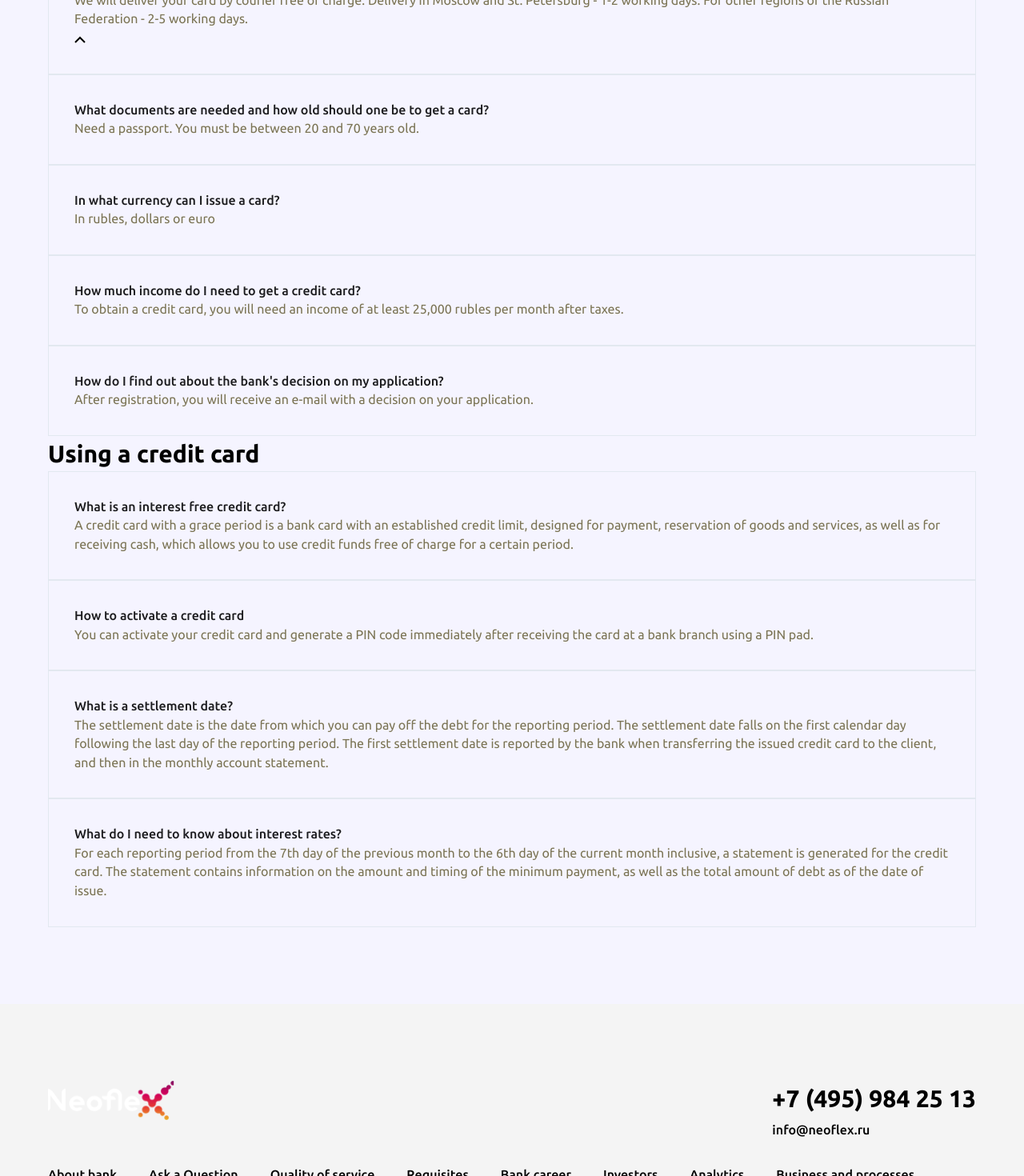
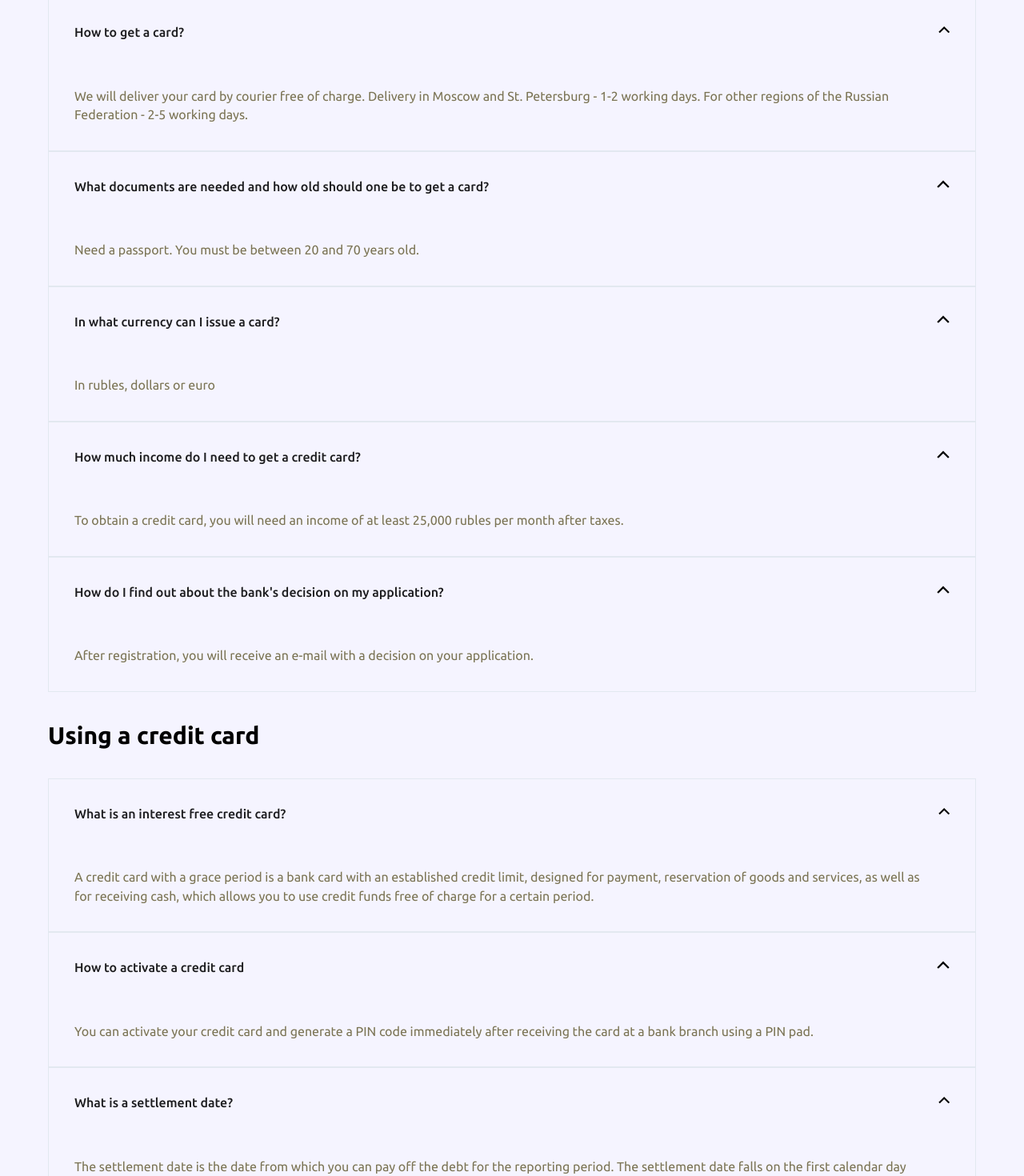
Before and after one commit to Schneegestober1/neo-bank, a React (Vite) app: page /loan/faq in a window 1280 px wide. Shown: the part 640-2110 px from the top of the page at 80% size. Built offline with nearby package versions, Linux system fonts and the light colour scheme.

Commit message:
desctop faq is ready

```diff
--- a/src/components/loan/FaqBlock/FaqBlock.tsx
+++ b/src/components/loan/FaqBlock/FaqBlock.tsx
@@ -9,15 +9,18 @@ const FaqBlock = () => {
           <h3 className={styles['faq-block__title']}>Issuing and receiving a card</h3>
           <div className={styles['faq-block__list']}>
             <div className={styles['faq-block__item']}>
+              <div className={styles['faq-block__content']}>
                 <p className={styles['faq-block__question']}>How to get a card?</p>
                 <p className={styles['faq-block__answer']}>
                   We will deliver your card by courier free of charge. Delivery in Moscow and St.
                   Petersburg - 1-2 working days. For other regions of the Russian Federation - 2-5
                   working days.
                 </p>
-              <ArrowUpIcon />
+              </div>
+              <ArrowUpIcon className={styles['faq-block__icon']} />
             </div>
             <div className={styles['faq-block__item']}>
+              <div className={styles['faq-block__content']}>
                 <p className={styles['faq-block__question']}>
                   What documents are needed and how old should one be to get a card?
                 </p>
@@ -25,11 +28,17 @@ const FaqBlock = () => {
                   Need a passport. You must be between 20 and 70 years old.
                 </p>
               </div>
+              <ArrowUpIcon className={styles['faq-block__icon']} />
+            </div>
             <div className={styles['faq-block__item']}>
+              <div className={styles['faq-block__content']}>
                 <p className={styles['faq-block__question']}>In what currency can I issue a card?</p>
                 <p className={styles['faq-block__answer']}>In rubles, dollars or euro</p>
               </div>
+              <ArrowUpIcon className={styles['faq-block__icon']} />
+            </div>
             <div className={styles['faq-block__item']}>
+              <div className={styles['faq-block__content']}>
                 <p className={styles['faq-block__question']}>
                   How much income do I need to get a credit card?
                 </p>
@@ -38,13 +47,18 @@ const FaqBlock = () => {
                   after taxes.
                 </p>
               </div>
+              <ArrowUpIcon className={styles['faq-block__icon']} />
+            </div>
             <div className={styles['faq-block__item']}>
+              <div className={styles['faq-block__content']}>
                 <p className={styles['faq-block__question']}>
                   How do I find out about the bank's decision on my application?
                 </p>
                 <p className={styles['faq-block__answer']}>
                   After registration, you will receive an e-mail with a decision on your application.
                 </p>
+              </div>
+              <ArrowUpIcon className={styles['faq-block__icon']} />
             </div>
           </div>
         </div>
@@ -53,21 +67,30 @@ const FaqBlock = () => {
           <h3 className={styles['faq-block__title']}>Using a credit card</h3>
           <div className={styles['faq-block__list']}>
             <div className={styles['faq-block__item']}>
-              <p className={styles['faq-block__question']}>What is an interest free credit card?</p>
+              <div className={styles['faq-block__content']}>
+                <p className={styles['faq-block__question']}>
+                  What is an interest free credit card?
+                </p>
                 <p className={styles['faq-block__answer']}>
                   A credit card with a grace period is a bank card with an established credit limit,
                   designed for payment, reservation of goods and services, as well as for receiving
                   cash, which allows you to use credit funds free of charge for a certain period.
                 </p>
               </div>
+              <ArrowUpIcon className={styles['faq-block__icon']} />
+            </div>
             <div className={styles['faq-block__item']}>
+              <div className={styles['faq-block__content']}>
                 <p className={styles['faq-block__question']}>How to activate a credit card</p>
                 <p className={styles['faq-block__answer']}>
                   You can activate your credit card and generate a PIN code immediately after
                   receiving the card at a bank branch using a PIN pad.
                 </p>
               </div>
+              <ArrowUpIcon className={styles['faq-block__icon']} />
+            </div>
             <div className={styles['faq-block__item']}>
+              <div className={styles['faq-block__content']}>
                 <p className={styles['faq-block__question']}>What is a settlement date?</p>
                 <p className={styles['faq-block__answer']}>
                   The settlement date is the date from which you can pay off the debt for the
@@ -77,7 +100,10 @@ const FaqBlock = () => {
                   account statement.
                 </p>
               </div>
+              <ArrowUpIcon className={styles['faq-block__icon']} />
+            </div>
             <div className={styles['faq-block__item']}>
+              <div className={styles['faq-block__content']}>
                 <p className={styles['faq-block__question']}>
                   What do I need to know about interest rates?
                 </p>
@@ -88,6 +114,8 @@ const FaqBlock = () => {
                   well as the total amount of debt as of the date of issue.
                 </p>
               </div>
+              <ArrowUpIcon className={styles['faq-block__icon']} />
+            </div>
           </div>
         </div>
       </div>
--- a/src/components/loan/FaqBlock/faq-block.module.scss
+++ b/src/components/loan/FaqBlock/faq-block.module.scss
@@ -5,23 +5,34 @@
   &__item {
     padding: 32px;
     border: 1px solid $gray-10;
+    display: flex;
+    justify-content: space-between;
   }
   &__title {
     font-weight: 700;
     font-size: 1.875rem;
     line-height: 147%;
     color: $black-0;
+    margin: 2rem 0;
   }
   &__question {
     font-weight: 500;
     font-size: 1rem;
     line-height: 147%;
     color: $black-2;
+    margin-bottom: 3.5rem;
   }
   &__answer {
     font-weight: 400;
     font-size: 1rem;
     line-height: 147%;
     color: $brown-1;
+    max-width: 1200px;
+    width: 100%;
+  }
+  &__icon {
+    cursor: pointer;
+    width: 1rem;
+    height: 1rem;
   }
 }
--- a/src/styles/color-palette.scss
+++ b/src/styles/color-palette.scss
@@ -28,7 +28,7 @@ $gray-6: #cbd5e0c7;
 $gray-7: #eaecee;
 $gray-8: #7f92acb2;
 $gray-9: #434343;
-$gray-10: #E2E8F0;
+$gray-10: #e2e8f0;
 
 // Orange
 $orange-1: #eb801d;
```
Also changed, not shown: src/assets/icons/ArrowUpIcon.tsx (+2 -11 lines). Lines whose indentation alone changed are shown as unchanged.
